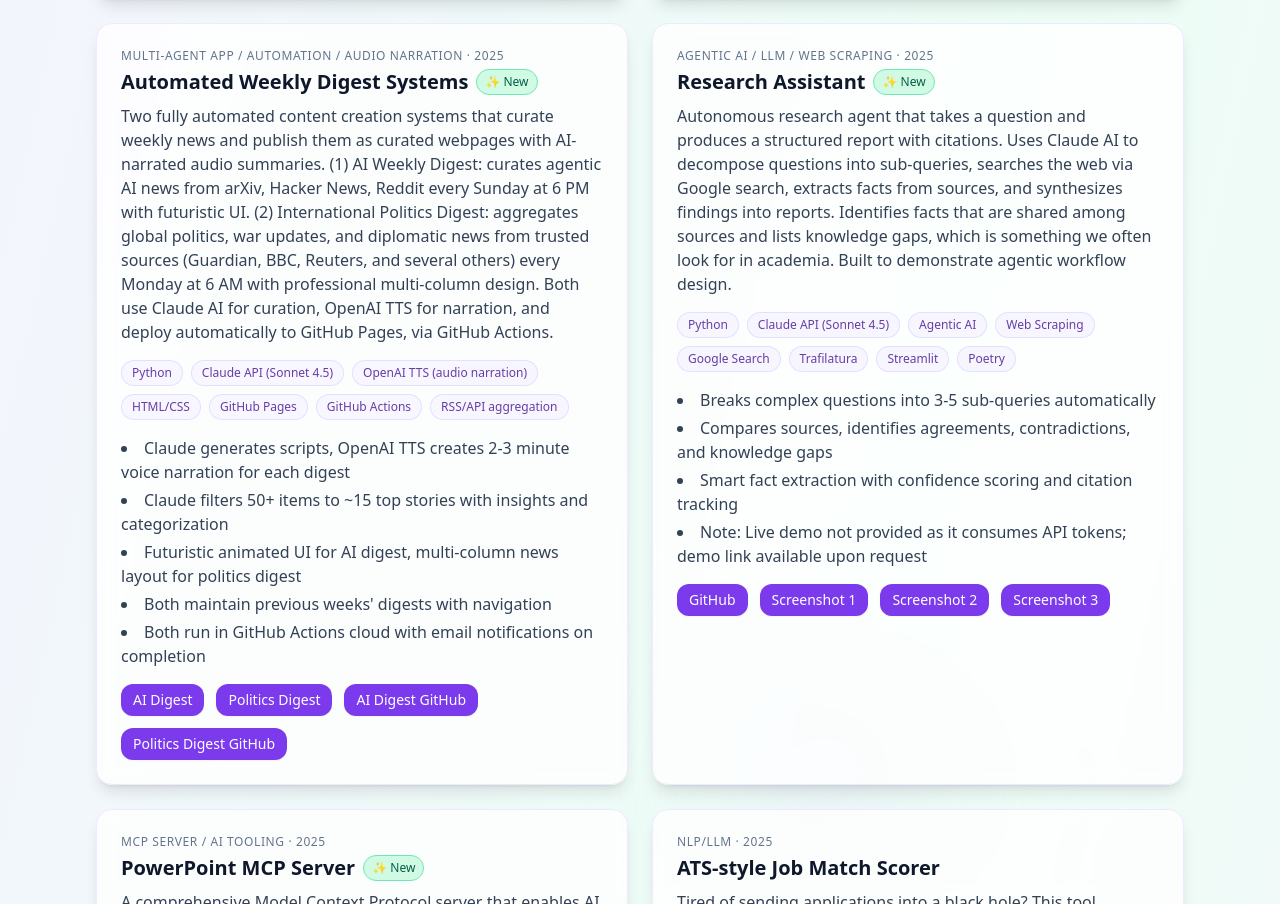
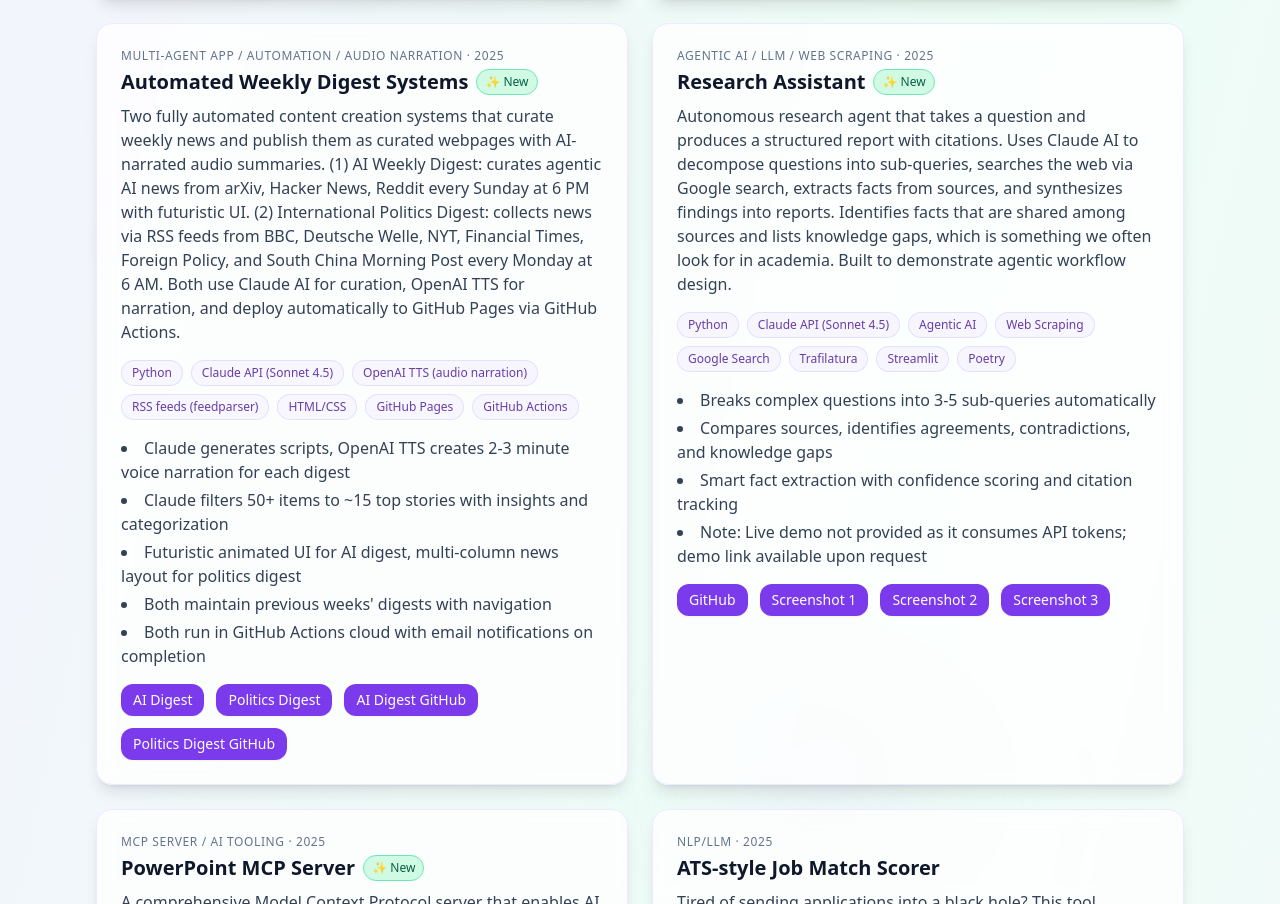
Before and after one commit to EiriniOr/eirini-portfolio, a React (Vite) app: page / in a window 1280 px wide. Shown: the part 1178-2082 px from the top of the page. Built offline with nearby package versions, Linux system fonts and the light colour scheme.

Commit message:
Update digest project: clarify RSS feeds, correct sources

```diff
--- a/src/App.jsx
+++ b/src/App.jsx
@@ -124,15 +124,15 @@
   year: "2025",
   badge: "new",
   impact:
-    "Two fully automated content creation systems that curate weekly news and publish them as curated webpages with AI-narrated audio summaries. (1) AI Weekly Digest: curates agentic AI news from arXiv, Hacker News, Reddit every Sunday at 6 PM with futuristic UI. (2) International Politics Digest: aggregates global politics, war updates, and diplomatic news from trusted sources (Guardian, BBC, Reuters, and several others) every Monday at 6 AM with professional multi-column design. Both use Claude AI for curation, OpenAI TTS for narration, and deploy automatically to GitHub Pages, via GitHub Actions.",
+    "Two fully automated content creation systems that curate weekly news and publish them as curated webpages with AI-narrated audio summaries. (1) AI Weekly Digest: curates agentic AI news from arXiv, Hacker News, Reddit every Sunday at 6 PM with futuristic UI. (2) International Politics Digest: collects news via RSS feeds from BBC, Deutsche Welle, NYT, Financial Times, Foreign Policy, and South China Morning Post every Monday at 6 AM. Both use Claude AI for curation, OpenAI TTS for narration, and deploy automatically to GitHub Pages via GitHub Actions.",
   stack: [
     "Python",
     "Claude API (Sonnet 4.5)",
     "OpenAI TTS (audio narration)",
+    "RSS feeds (feedparser)",
     "HTML/CSS",
     "GitHub Pages",
-    "GitHub Actions",
-    "RSS/API aggregation"
+    "GitHub Actions"
   ],
   links: [
     {
```
